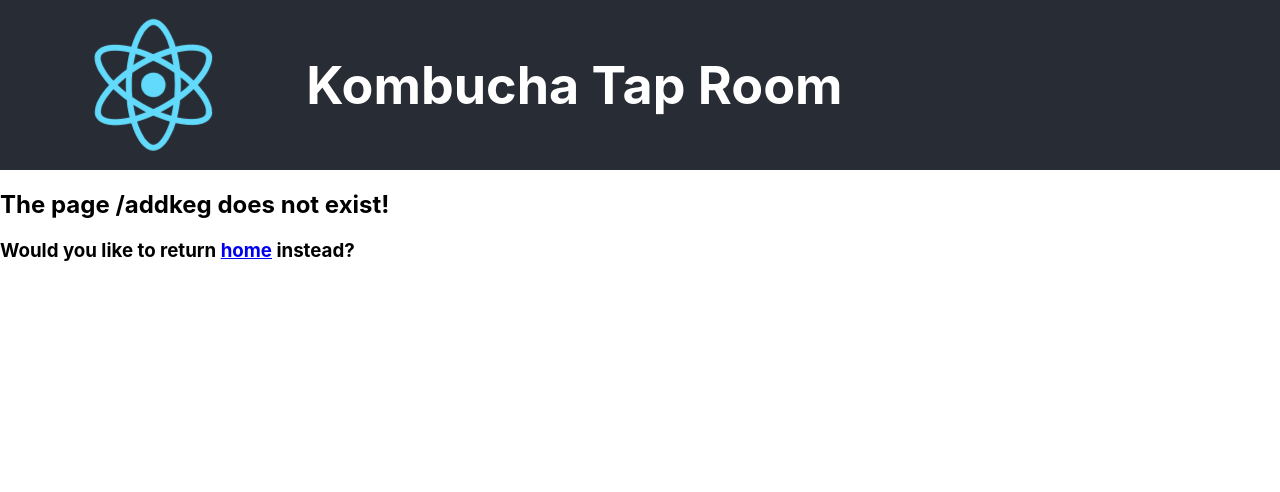
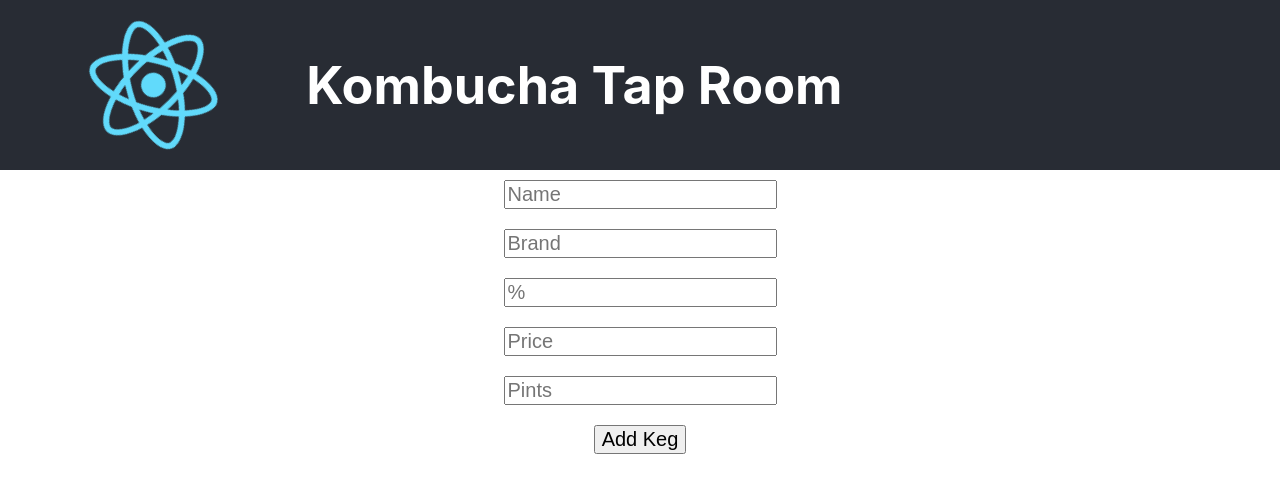
Before and after one commit to quantum93/tap-room, a React (Create React App) app: page /addkeg in a window 1280 px wide. Shown: the top 492 px of the page. Built offline with nearby package versions, Linux system fonts and the light colour scheme.

Commit message:
create add keg form with css

```diff
--- /dev/null
+++ b/src/components/AddKeg/AddKeg.css
@@ -0,0 +1,10 @@
+.AddKeg form {
+  flex-direction: column;
+  align-items: center;
+  display: flex;
+}
+
+.AddKeg input, .AddKeg button {
+  font-size: 20px;
+  margin: 10px;
+}
--- /dev/null
+++ b/src/components/AddKeg/AddKeg.js
@@ -0,0 +1,19 @@
+import React from "react";
+import "./AddKeg.css";
+
+function AddKeg() {
+  return (
+    <div className='AddKeg'>
+      <form>
+        <input type='text' id='name' placeholder='Name'/>
+        <input type='text' id='brand' placeholder='Brand'/>
+        <input type='number' id='alcoholContent' placeholder='%'/>
+        <input type='number' id='price' placeholder='Price'/>
+        <input type='number' id='pints' placeholder='Pints'/>
+        <button type='submit'>Add Keg</button>
+      </form>
+    </div>
+  );
+}
+
+export default AddKeg;
--- a/src/components/App.js
+++ b/src/components/App.js
@@ -3,7 +3,8 @@ import Home from "./Home";
 import Header from "./Header";
 import ListKeg from "./ListKeg/ListKeg";
 import {Route, Switch} from "react-router-dom";
-import Error404 from '../Error404';
+import Error404 from "../Error404";
+import AddKeg from "./AddKeg/AddKeg"
 
 function App() {
   return (
@@ -12,6 +13,7 @@ function App() {
         <Header />
         <Switch>
           <Route exact path='/' component={ListKeg}/>
+          <Route path='/addkeg' component={AddKeg}/>
           <Route component={Error404} />
         </Switch>
       </header>
```
